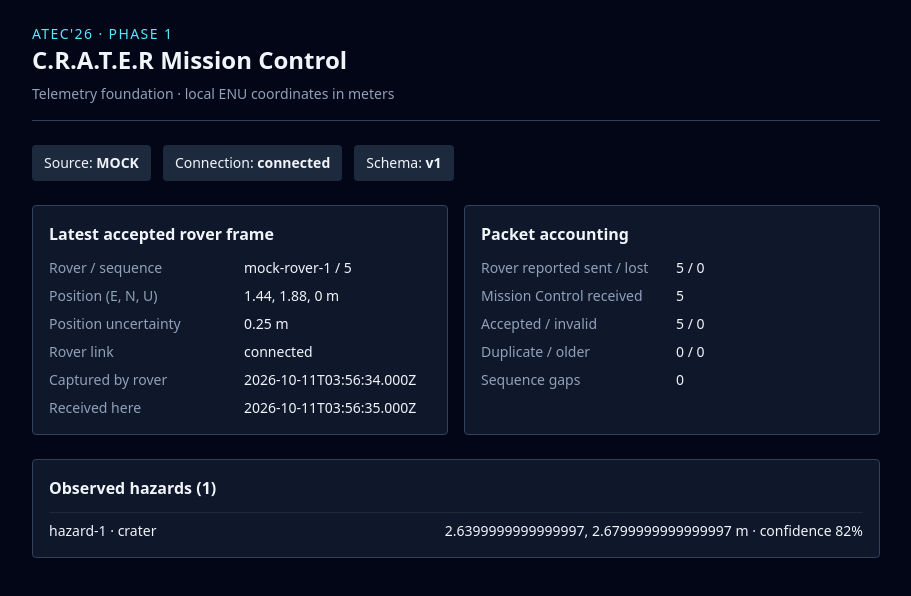
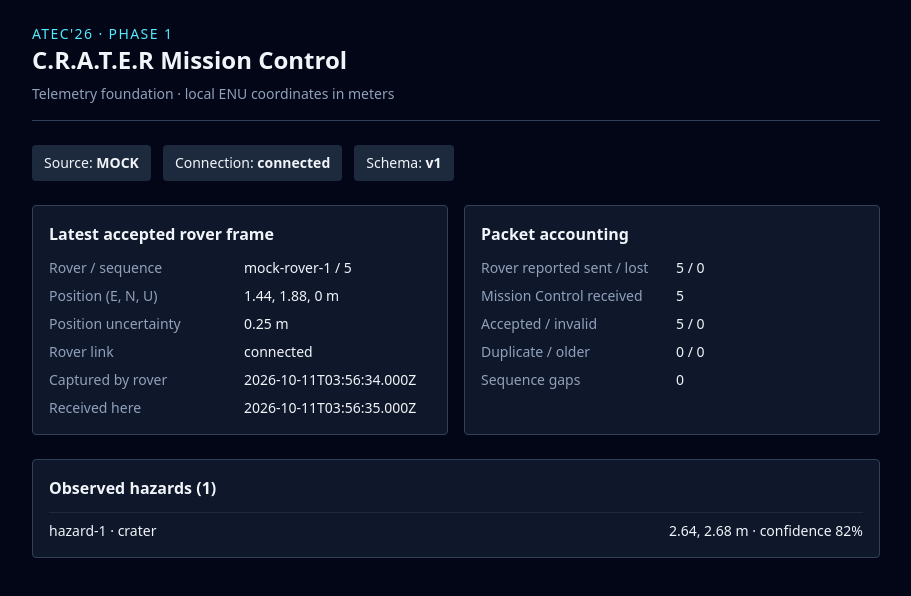
Before and after one commit to omarfh111/C.R.A.T.E.R, a React (Vite) app: page / in a window 1280 px wide. Shown: the top 596 px of the page, without its empty margins (184-1095 px from the left). Built offline with nearby package versions, Linux system fonts and the light colour scheme; no server answers.

Commit message:
fix: round mock hazard coordinates

```diff
--- a/src/telemetry/mock.ts
+++ b/src/telemetry/mock.ts
@@ -54,7 +54,7 @@ export function buildMockTimeline(config: MockConfig, startMs: number): MockTime
       hazards: sequence % 5 === 0 ? [{
         id: `hazard-${Math.floor(sequence / 5)}`,
         type: sequence % 10 === 0 ? 'rock' : 'crater',
-        position: { frameId: 'LOCAL_ENU_V1', xM: xM + 1.2, yM: yM + 0.8, zM: 0 },
+        position: { frameId: 'LOCAL_ENU_V1', xM: Number((xM + 1.2).toFixed(2)), yM: Number((yM + 0.8).toFixed(2)), zM: 0 },
         confidence: 0.82,
         uncertaintyRadiusM: 0.4,
         observedAt: capturedAt,
```
Also changed, not shown: 1 other file (tests, documents, lock files or other folders).
